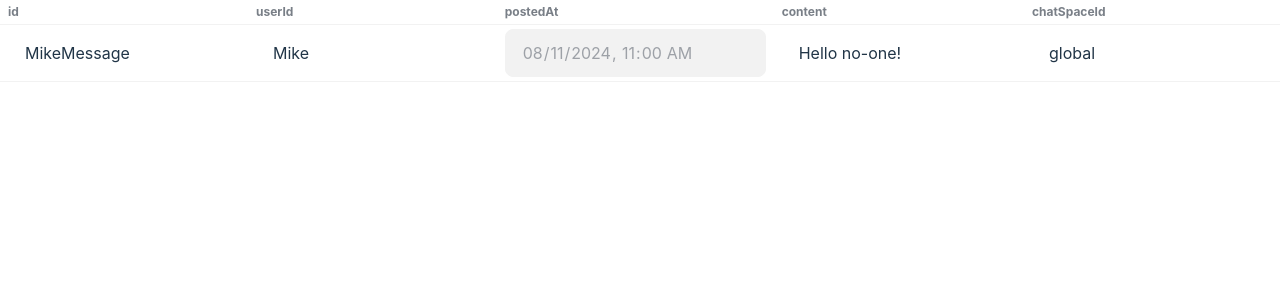
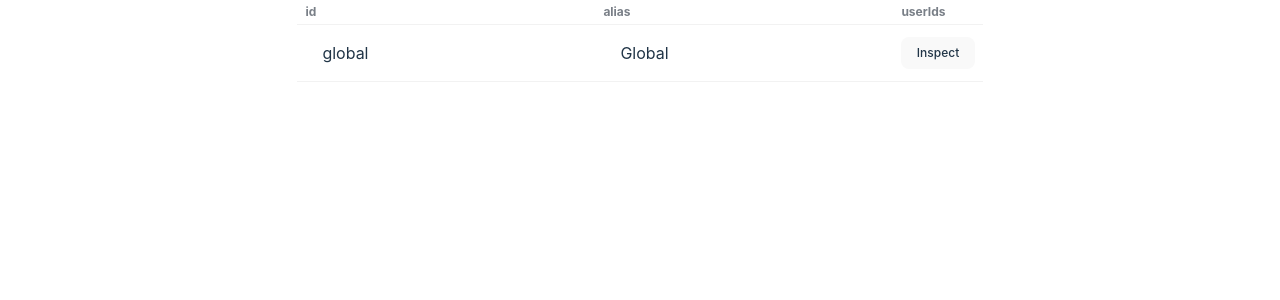
Before and after one commit to Oshulten/ChatRoom, a React (Vite) app in the folder ChatRoomFrontend/: page / in a window 1280 px wide. Shown: the top 300 px of the page. Built offline with nearby package versions, Linux system fonts and the light colour scheme.

Commit message:
feat: test with space

```diff
--- a/ChatRoomFrontend/src/components/dataTable2.tsx
+++ b/ChatRoomFrontend/src/components/dataTable2.tsx
@@ -1,5 +1,4 @@
-import { ChatMessageClass } from "../types/chatMessage";
-import { StringValidation } from "../types/chatUser";
+import { ChatSpaceClass } from "../types/chatSpace";
 import { castStringToObject } from "../utilities/casting";
 import { toIsoString } from "../utilities/dateRepresentation";
 import { typeCheck } from "../utilities/typeCheck";
@@ -7,7 +6,7 @@ import { typeCheck } from "../utilities/typeCheck";
 /* eslint-disable react/react-in-jsx-scope */
 
 export function InteractiveDataRow() {
-    const mockEntity = ChatMessageClass.fromProperties("MikeMessage", "Mike", new Date("2024-08-11T13:00:00.000+02:00"), "Hello no-one!", "global");
+    const mockEntity = ChatSpaceClass.fromProperties("global", "Global", ["Mike", "Adam", "Catherine"])
 
     const handleChange = (newValue: InteractiveDataCellSupportedTypes) => {
         console.log(`onChange in InteractiveDataRow from InteractiveDataCell - ${newValue}`);
```
